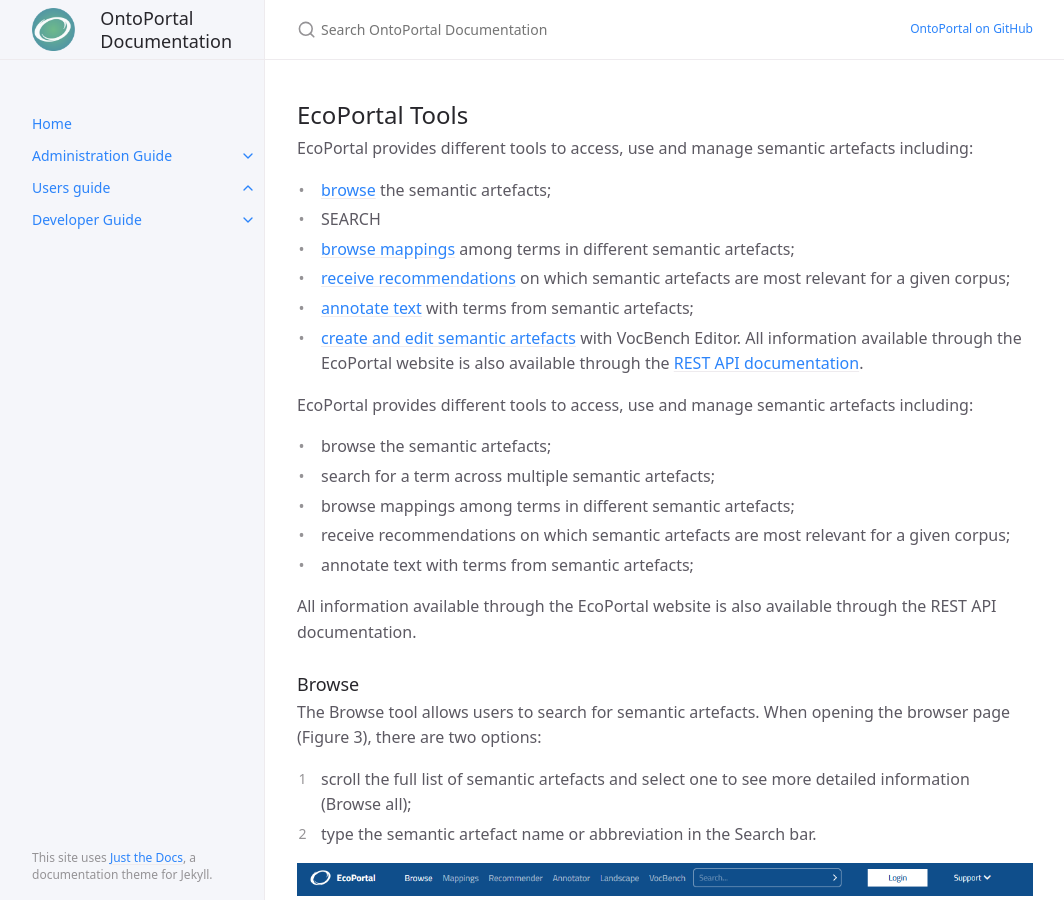
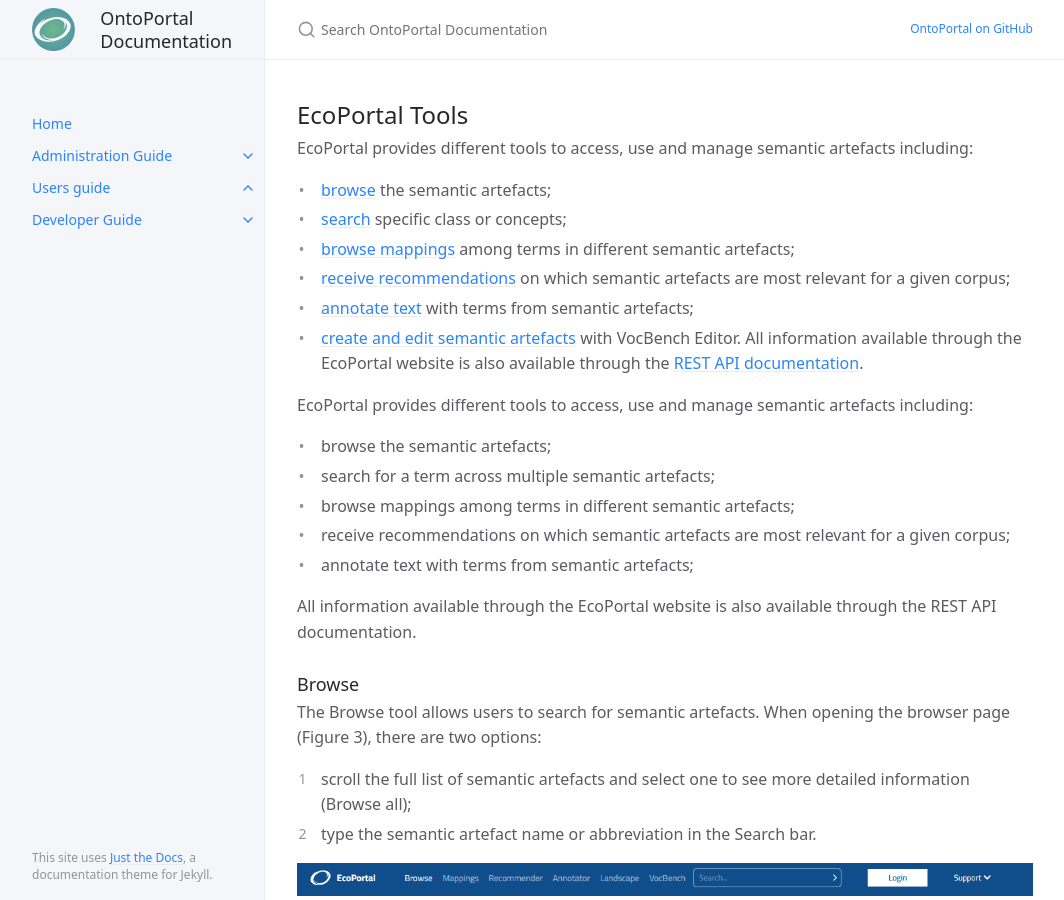
Before and after one commit to MajidFiaz/documentation, a Jekyll site: the page built from docs/users-guide-docs/documentation/ecoportal/platform_overview/tools.md, in a window 1280 px wide and 900 px high. Shown: the whole window, without its empty margins (107-1171 px from the left). Built offline with Jekyll 4.4.1, drawn with Linux system fonts in a browser that asks for light colours.

Commit message:
updated SEARCH

```diff
--- a/docs/users-guide-docs/documentation/ecoportal/platform_overview/tools.md
+++ b/docs/users-guide-docs/documentation/ecoportal/platform_overview/tools.md
@@ -10,13 +10,13 @@ nav_order: 2
 
 ## EcoPortal Tools
 EcoPortal provides different tools to access, use and manage semantic artefacts including:
-- [browse]() the semantic artefacts;
-- SEARCH
-- [browse mappings]() among terms in different semantic artefacts;
-- [receive recommendations]() on which semantic artefacts are most relevant for a given corpus;
-- [annotate text]() with terms from semantic artefacts;
-- [create and edit semantic artefacts]() with VocBench Editor.
-All information available through the EcoPortal website is also available through the [REST API documentation]().
+- [browse](#browse) the semantic artefacts;
+- [search](#search) specific class or concepts;
+- [browse mappings](#mappings) among terms in different semantic artefacts;
+- [receive recommendations](#recommender) on which semantic artefacts are most relevant for a given corpus;
+- [annotate text](#annotator) with terms from semantic artefacts;
+- [create and edit semantic artefacts](#vocbench) with VocBench Editor.
+All information available through the EcoPortal website is also available through the [REST API documentation](#create-and-edit-semantic-artefacts).
 
 
 {% include shared_doc/platform_overview/tools/tools.md  %}
```
